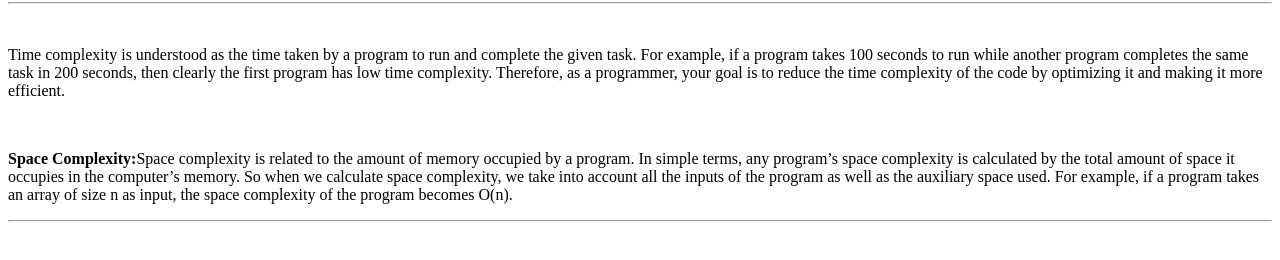
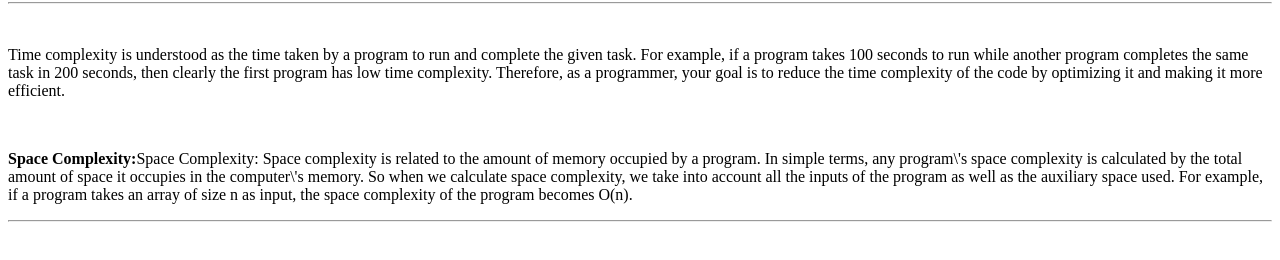
Before and after one commit to acciojob/time-and-space-complexity-PuliKarthik, a website: page main.html in a window 1280 px wide. Shown: the part 78-338 px from the top of the page. Drawn offline with Linux system fonts and the light colour scheme.

Commit message:
created a submission

```diff
--- a/main.html
+++ b/main.html
@@ -12,7 +12,7 @@
 	<br>
 	<p>Time complexity is understood as the time taken by a program to run and complete the given task. For example, if a program takes 100 seconds to run while another program completes the same task in 200 seconds, then clearly the first program has low time complexity. Therefore, as a programmer, your goal is to reduce the time complexity of the code by optimizing it and making it more efficient.</p>
      <br>
-       <p><b>Space Complexity:</b>Space complexity is related to the amount of memory occupied by a program. In simple terms, any program’s space complexity is calculated by the total amount of space it occupies in the computer’s memory. So when we calculate space complexity, we take into account all the inputs of the program as well as the auxiliary space used. For example, if a program takes an array of size n as input, the space complexity of the program becomes O(n).</p>
+       <p><b>Space Complexity:</b>Space Complexity: Space complexity is related to the amount of memory occupied by a program. In simple terms, any program\'s space complexity is calculated by the total amount of space it occupies in the computer\'s memory. So when we calculate space complexity, we take into account all the inputs of the program as well as the auxiliary space used. For example, if a program takes an array of size n as input, the space complexity of the program becomes O(n).</p>
 <hr>
 </body>
 
```
